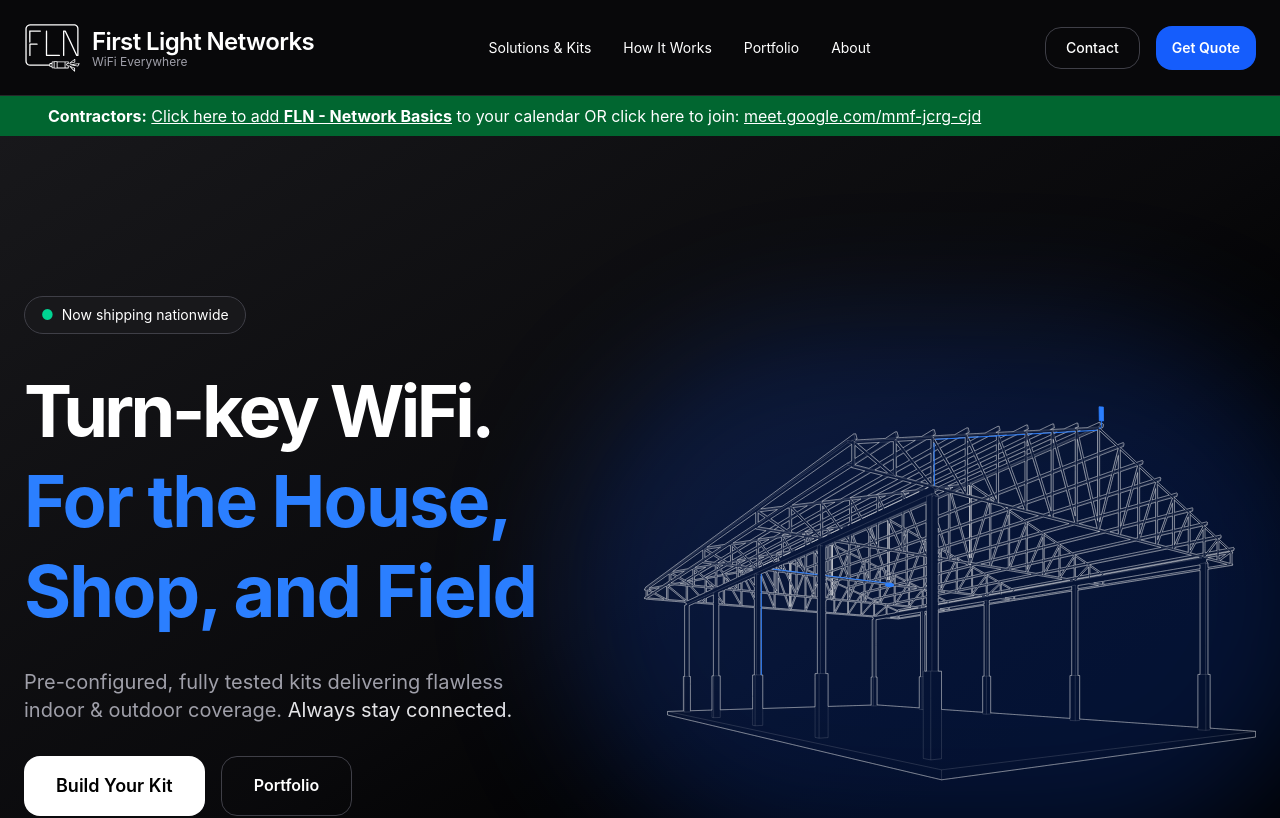
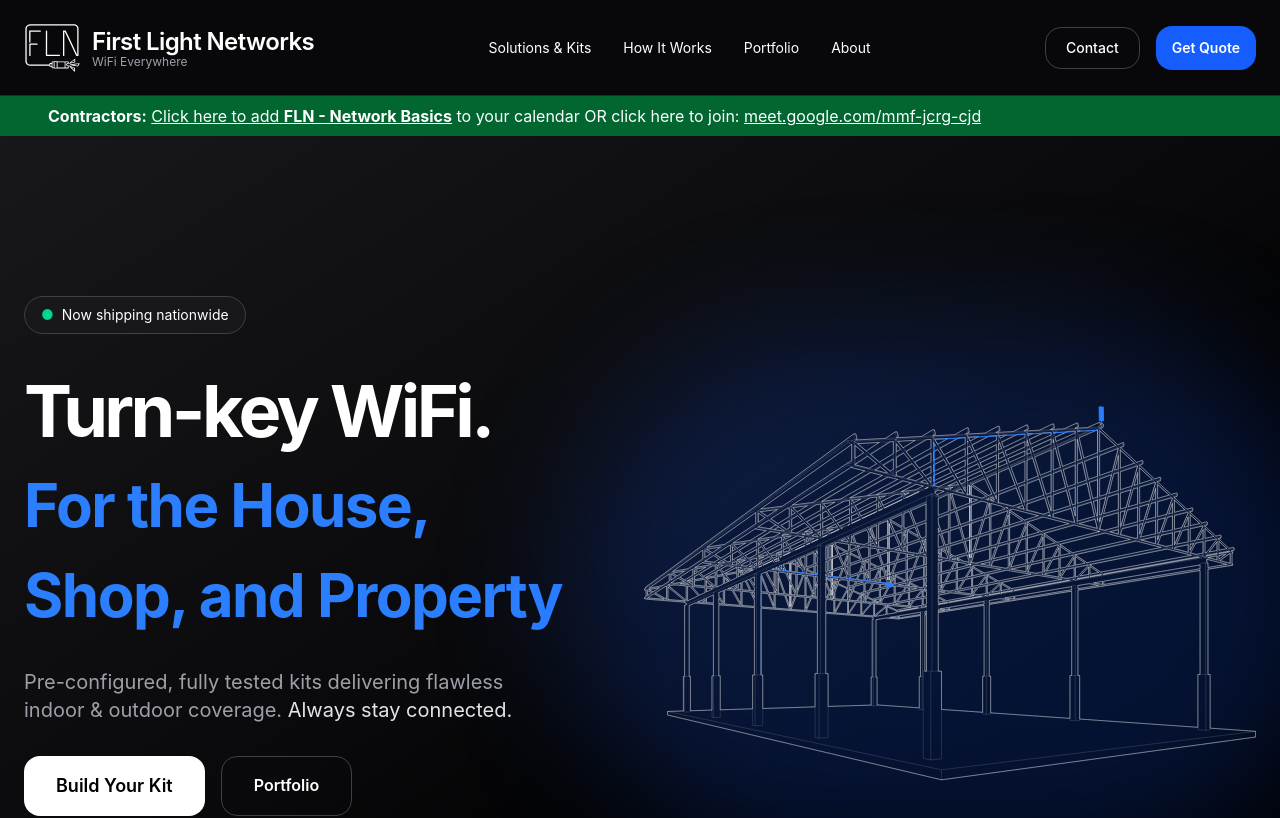
Before and after one commit to spudunk/firstlightnetworks, a SvelteKit app: page / in a window 1280 px wide. Shown: the top 818 px of the page. Built offline with nearby package versions, Linux system fonts and the light colour scheme.

Commit message:
update description to satisfy seoptimer

```diff
--- a/src/routes/+page.svelte
+++ b/src/routes/+page.svelte
@@ -17,10 +17,10 @@
 </script>
 
 <svelte:head>
-  <title>Premium WiFi for Everyone • First Light Networks</title>
+  <title>Premium Wi-Fi for Everyone • First Light Networks LLC</title>
   <meta
     name="description"
-    content="First Light Networks provides turnkey WiFi solutions for home owners and builders. Reliable indoor and outdoor coverage with fast professional installation across the US."
+    content="First Light Networks provides turnkey Wi-Fi solutions for home builders. Reliable indoor and outdoor coverage with professional installation across the US."
   />
   <link rel="canonical" href="https://firstlightnetworks.com" />
 </svelte:head>
@@ -64,8 +64,8 @@
             class="text-6xl md:text-7xl font-bold leading-tight tracking-tighter"
           >
             Turn-key WiFi.<br />
-            <span class="text-blue-500 tracking-tight"
-              >For the House, <br />Shop, and Field</span
+            <span class="text-blue-500 tracking-tight text-5xl md:text-6xl"
+              >For the House, <br />Shop, and Property</span
             >
           </h1>
 
```
